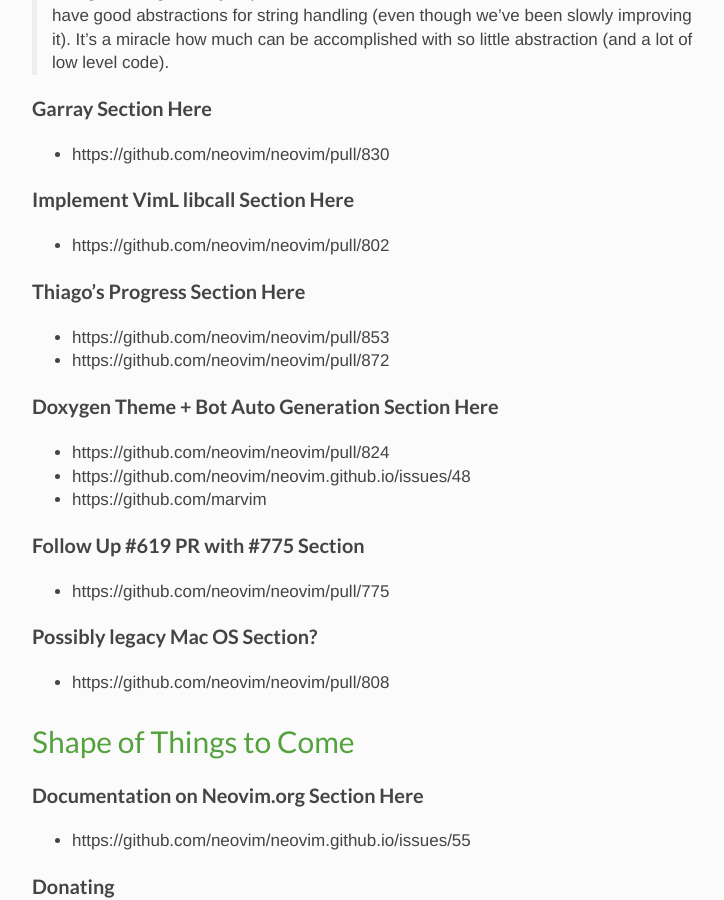
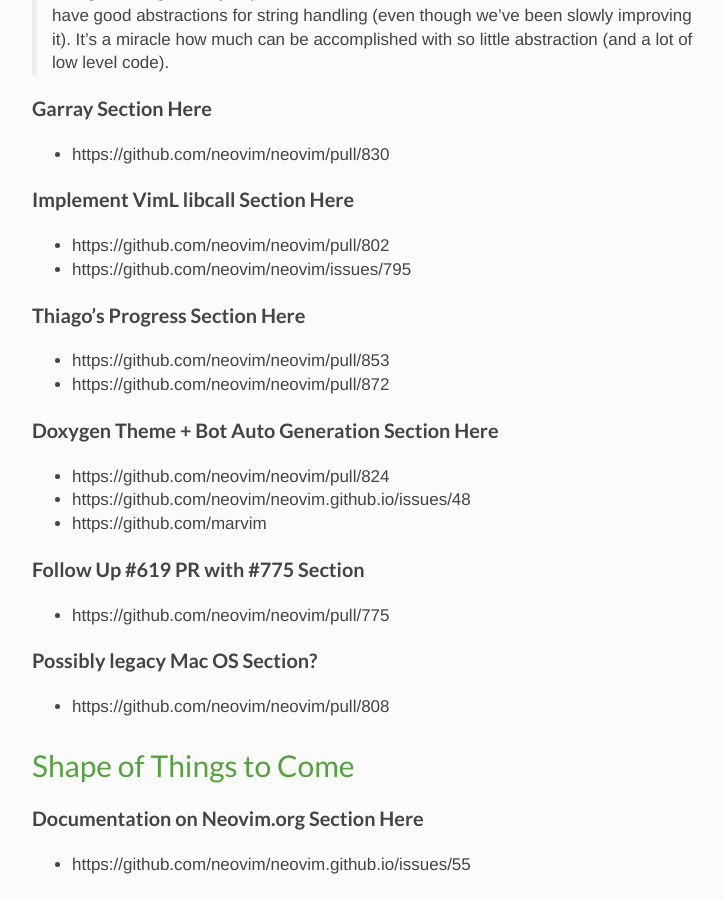
Before and after one commit to neovim/neovim.github.io, a Jekyll site: the page built from _posts/2014-07-04-july-newsletter.md, in a window 1280 px wide and 900 px high, scrolled down 1286 px. Shown: the whole window, without its empty margins (32-756 px from the left). Built offline with Jekyll 4.4.1, drawn with Linux system fonts in a browser that asks for light colours; nearby versions of some CDN libraries; comment, search, counter and statistics services are not loaded; some of the changed lines change nothing that is shown.

Commit message:
Add another relevant issue to libcall section

```diff
--- a/_posts/2014-07-04-july-newsletter.md
+++ b/_posts/2014-07-04-july-newsletter.md
@@ -67,6 +67,7 @@
 ### Implement VimL libcall Section Here
 
 - https://github.com/neovim/neovim/pull/802
+- https://github.com/neovim/neovim/issues/795
 
 ### Thiago's Progress Section Here
 
```
